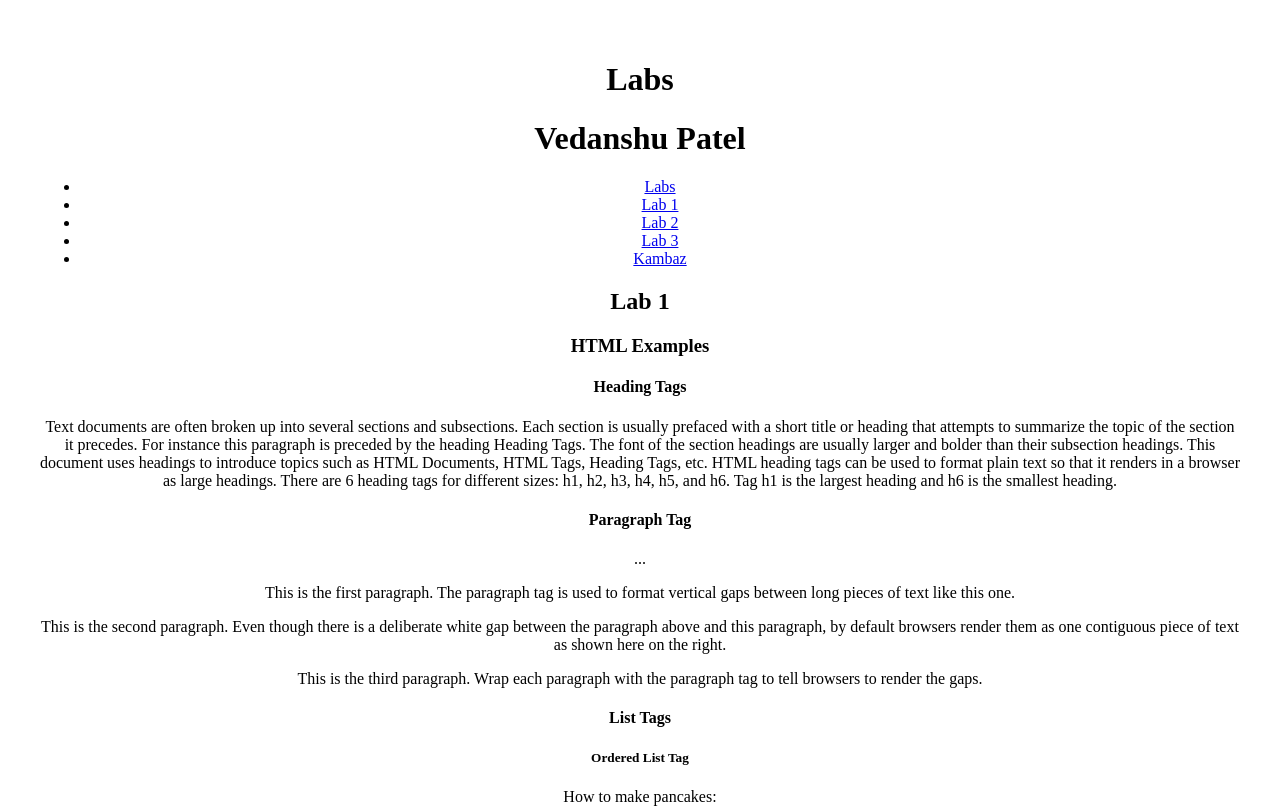
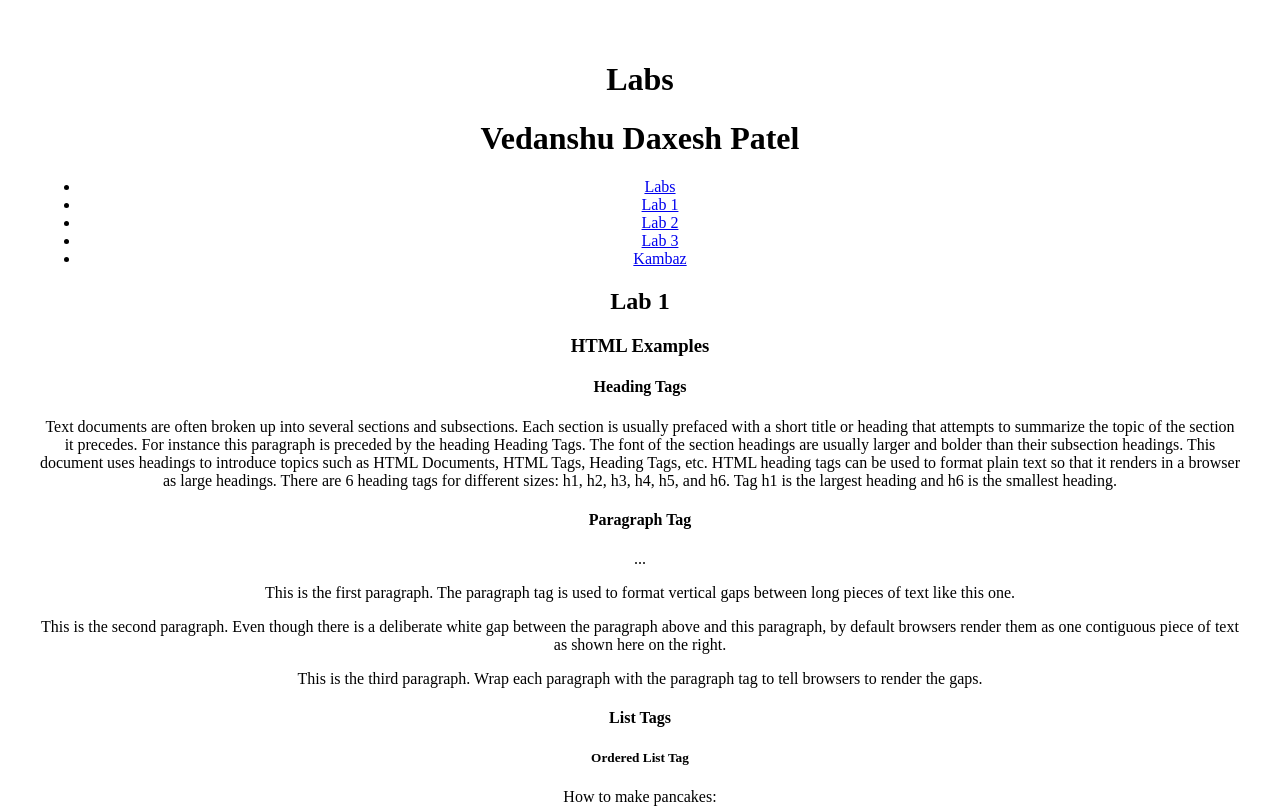
Before and after one commit to Vedanshu-Patel/kambaz-react-web-app, a React (Vite) app: page /#/Labs/Lab1 in a window 1280 px wide. Shown: the top 808 px of the page. Built offline with nearby package versions, Linux system fonts and the light colour scheme.

Commit message:
Checking

```diff
--- a/src/Labs/index.tsx
+++ b/src/Labs/index.tsx
@@ -7,7 +7,7 @@ export default function Labs() {
   return (
     <div>
       <h1>Labs</h1>
-      <h1>Vedanshu Patel</h1>
+      <h1>Vedanshu Daxesh Patel</h1>
       <TOC />
       <Routes>
         <Route path="/" element={<Navigate to="Lab1" />} />
```
